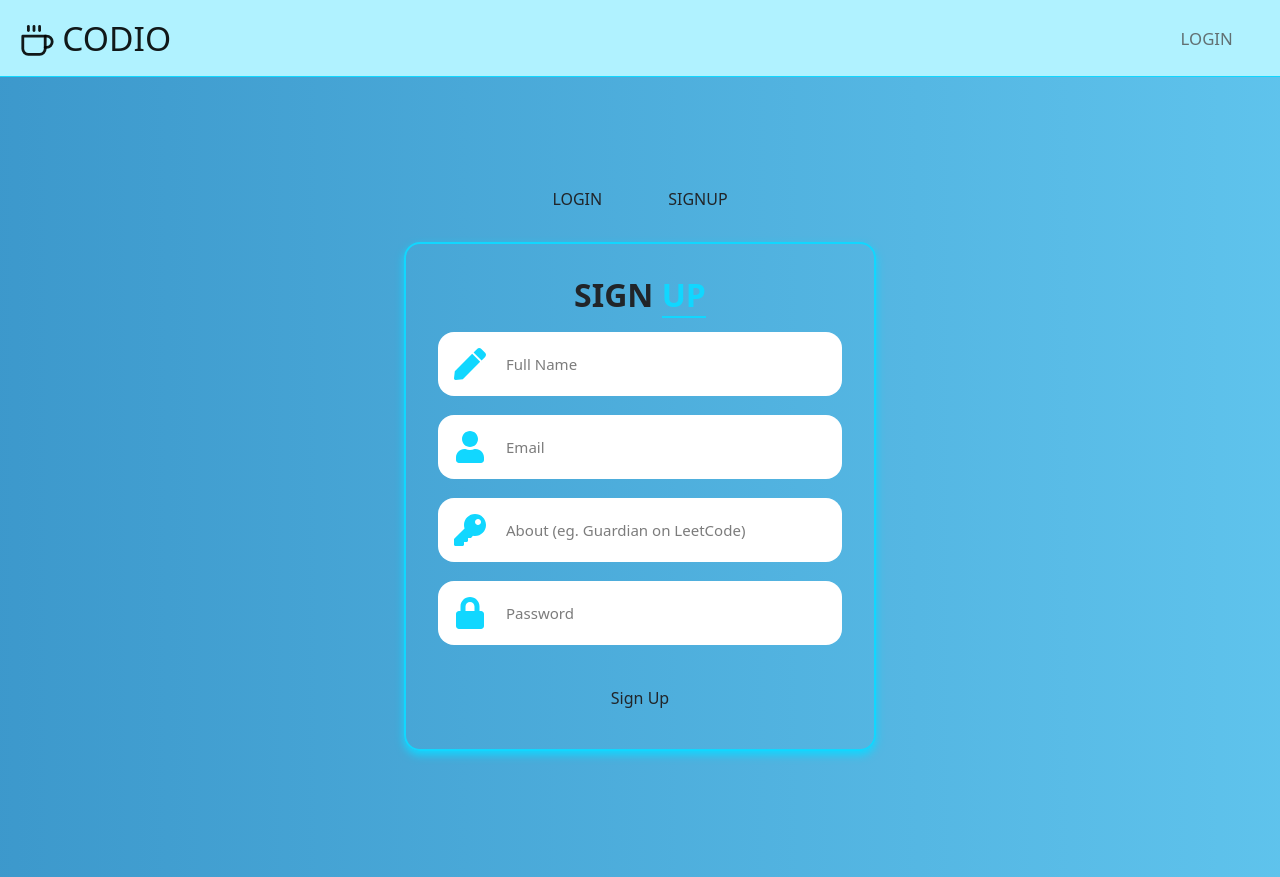
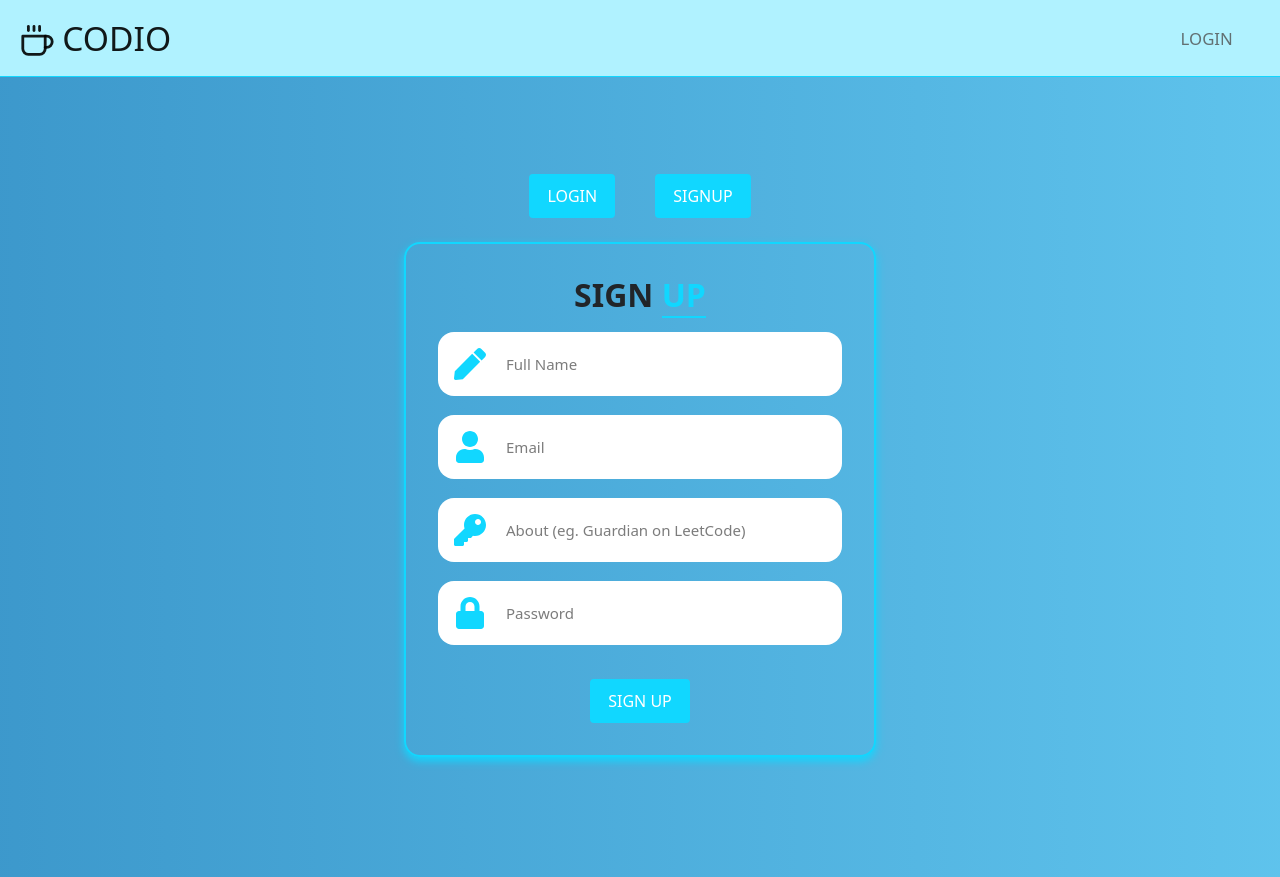
Before and after one commit to rajdeep010/BlogApp, a React (Vite) app: page /login in a window 1280 px wide. Built offline with nearby package versions, Linux system fonts and the light colour scheme; no server answers; a web font is replaced by a local one; what javascript-time-ago would draw is missing.

Commit message:
buttons css were removed fixed it and a new firebase project is attached with name codio

```diff
--- a/src/components/about/About.jsx
+++ b/src/components/about/About.jsx
@@ -80,7 +80,7 @@ const About = (props) => {
 
                     {/* <Button value={'FOLLOW'} /> */}
 
-                    <NavLink target='_blank' to={mailurl + user.email} className='button'>
+                    <NavLink target='_blank' to={mailurl + user.email} className='btn'>
                         <MdMail className='icon' />
                     </NavLink>
                 </div>
--- a/src/components/button/Button.jsx
+++ b/src/components/button/Button.jsx
@@ -1,6 +1,9 @@
-import '../../styles/button.scss'
+import '../button/button.scss'
 
 const Button = (props) => {
+
+    // const str = props.value
+
 
     return (
         <>
--- a/src/components/card/Card.jsx
+++ b/src/components/card/Card.jsx
@@ -24,9 +24,6 @@ const Card = (props) => {
 
     if (content.length > 400)
         content = content.substr(0, 400)
-
-    if (content[content.length - 1] == ' ')
-        content[content.length - 1] = ''
 
     content += '...'
 
--- a/src/firebase.js
+++ b/src/firebase.js
@@ -4,13 +4,13 @@ import { getStorage } from 'firebase/storage'
 import { getAuth } from 'firebase/auth'
 
 const firebaseConfig = {
-    apiKey: "AIzaSyDvE0mq-ok6LN2LqFpkOtUmS2Qck6hmjqE",
-    authDomain: "sample-blog-1d6c6.firebaseapp.com",
-    databaseURL: "https://sample-blog-1d6c6-default-rtdb.firebaseio.com",
-    projectId: "sample-blog-1d6c6",
-    storageBucket: "sample-blog-1d6c6.appspot.com",
-    messagingSenderId: "407959813652",
-    appId: "1:407959813652:web:a405bc1f6e2a8042ea7101"
+  apiKey: "AIzaSyCNuSxmv_pSvBjheTusjzeA6O1rUiTUgs8",
+  authDomain: "codioshare.firebaseapp.com",
+  databaseURL: "https://codioshare-default-rtdb.firebaseio.com",
+  projectId: "codioshare",
+  storageBucket: "codioshare.appspot.com",
+  messagingSenderId: "1055493280726",
+  appId: "1:1055493280726:web:292c76e789c217c063ca77"
 };
 
 const app = initializeApp(firebaseConfig)
--- a/src/styles/about.scss
+++ b/src/styles/about.scss
@@ -66,8 +66,7 @@
         display: flex;
         margin-top: 1rem;
 
-        .button {
-
+        .btn {
             .icon {
                 font-size: 1.5rem;
             }
--- a/src/styles/blog.scss
+++ b/src/styles/blog.scss
@@ -30,6 +30,12 @@ $lg-medium: 1050px;
             margin: 1rem 0.5rem;
             font-size: 0.9rem;
             padding: 1.2rem;
+        }
+
+        .main_content{
+            .blog_title{
+                margin: 2rem 0;
+            }
         }
 
         .option_icon{
--- a/src/styles/button.scss
+++ b/src/styles/button.scss
@@ -1,12 +1,27 @@
 @import '../mixins';
 @import '../var';
+
+
 
 .button {
     @include btn;
 }
 
 .btn{
-    @include btn;
+    border: $border;
+
+    color: $white;
+    background-color: $blue;
+
+    padding: 0.5rem 1rem;
+    text-transform: uppercase;
+
+    transition: 0.2s ease-in-out;
+
+    &:hover {
+        color: $blue;
+        background-color: $white;
+    }
 }
 
 .follow {
--- a/src/styles/editor.scss
+++ b/src/styles/editor.scss
@@ -153,7 +153,7 @@
     .ql-editor h4,
     .ql-editor h5,
     .ql-editor h6 {
-        font-family: 'Merriweather', serif;
+        // font-family: 'Merriweather', serif;
     }
 
     .ql-editor h1 {
--- a/src/styles/index.scss
+++ b/src/styles/index.scss
@@ -10,6 +10,24 @@ $small: 600px;
   margin: 0;
   padding: 0;
   box-sizing: border-box;
+
+  .btn{
+    border: $border;
+
+    color: $white;
+    background-color: $blue;
+
+    padding: 0.5rem 1rem;
+    text-transform: uppercase;
+
+    transition: 0.2s ease-in-out;
+
+    &:hover {
+        color: $blue;
+        background-color: $white;
+    }
+  }
+
 }
 
 .app_container {
```
